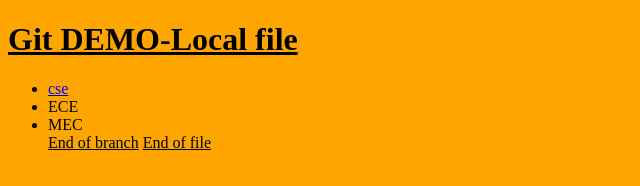
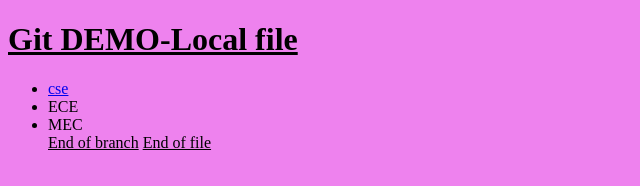
Before and after one commit to VanapalliNeelima/rgukt, a plain HTML site: page index.html in a window 1280 px wide. Shown: the whole page, without its empty margins (0-640 px from the left). Drawn offline with Linux system fonts and the light colour scheme.

Commit message:
again change bgcolor

```diff
--- a/index.html
+++ b/index.html
@@ -6,7 +6,7 @@
         <meta name="viewport" content="width=device-width, initial-scale=1.0">
         <title>Document</title>
     </head>
-    <body bgcolor="orange">
+    <body bgcolor="violet">
         <u><h1>Git DEMO-Local file</h1></u>
         <ul>
             <li><a href="cse.html">cse</a></li>
```
